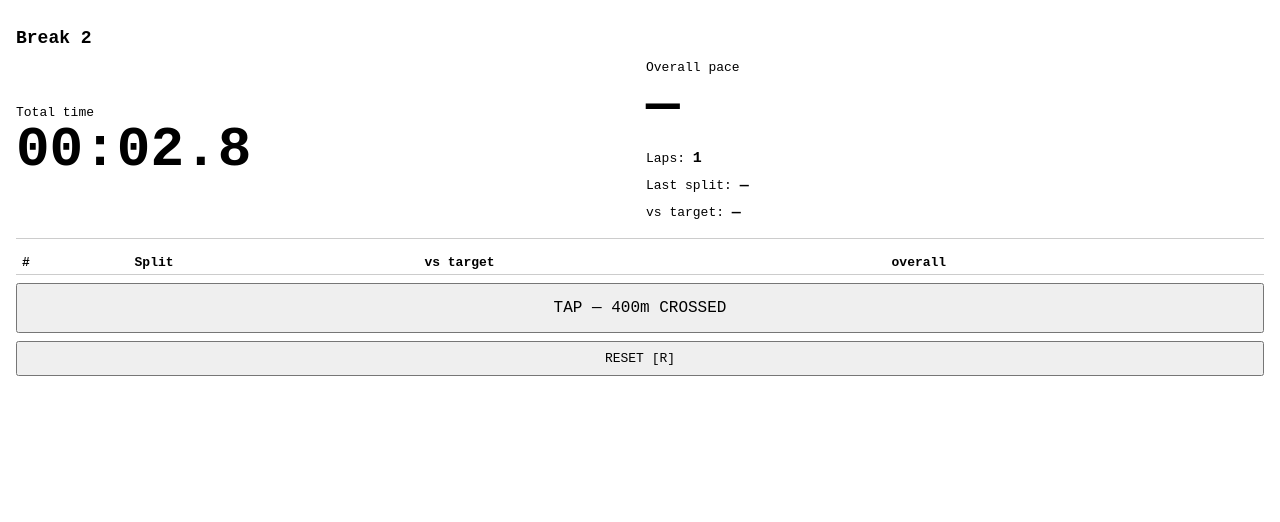
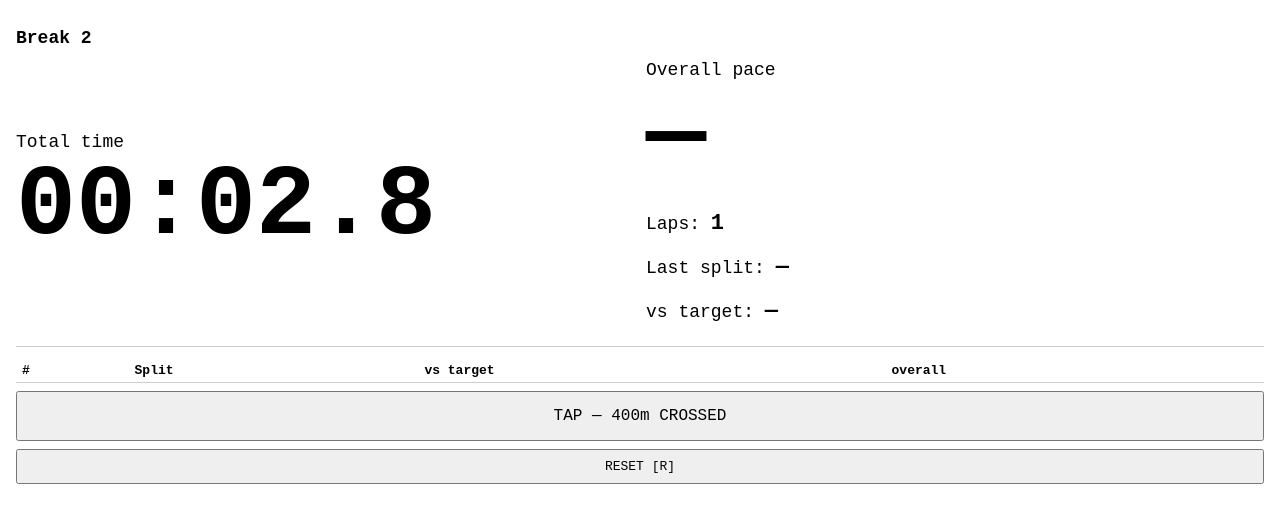
Before and after one commit to catlover125r/twoHourRelay, a plain HTML site: page index.html in a window 1280 px wide. Both pictures are taken after a click on the button "TAP TO START". Drawn offline with Linux system fonts and the light colour scheme.

Commit message:
Make numbers bigger

```diff
--- a/index.html
+++ b/index.html
@@ -32,19 +32,19 @@
     .col-right {
       flex: 1;
     }
-    .big-label { font-size: 13px; }
+    .big-label { font-size: 18px; }
     #elapsed {
-      font-size: clamp(36px, 10vw, 56px);
+      font-size: clamp(60px, 8vw, 100px);
       font-weight: bold;
       line-height: 1.1;
     }
     #cumDelta {
-      font-size: clamp(36px, 10vw, 56px);
+      font-size: clamp(60px, 8vw, 100px);
       font-weight: bold;
       line-height: 1.1;
     }
-    .small-stats { margin-top: 8px; font-size: 13px; line-height: 1.8; }
-    .small-stats b { font-size: 15px; }
+    .small-stats { margin-top: 12px; font-size: 18px; line-height: 2; }
+    .small-stats b { font-size: 22px; }
 
     table { width: 100%; border-collapse: collapse; font-size: 13px; }
     th { text-align: left; border-bottom: 1px solid #ccc; padding: 4px 6px; }
```
